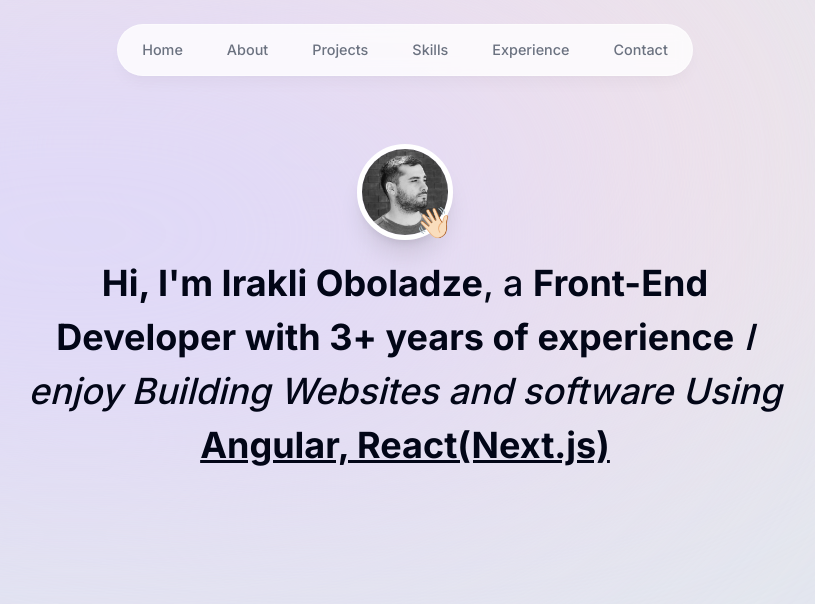
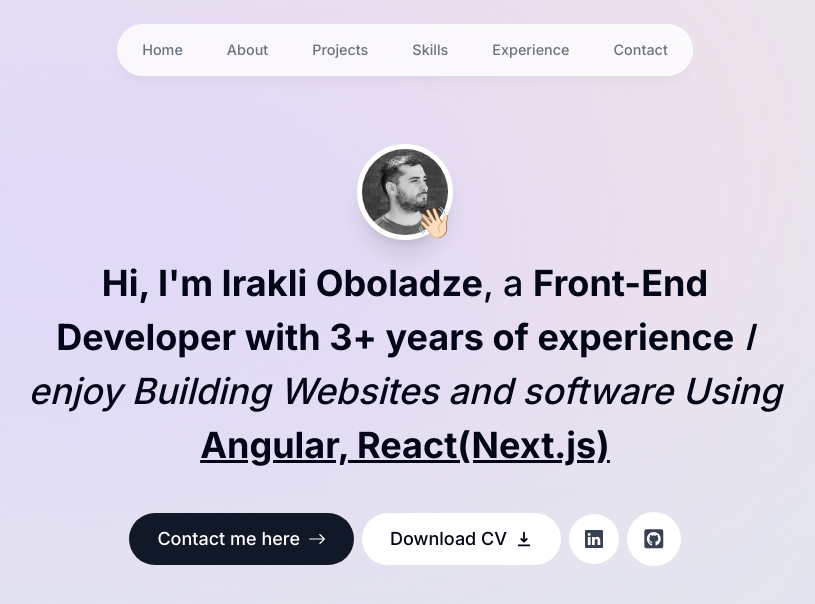
Before and after one commit to IkaMastera/iraklas-portfolio-next.js, a Next.js app: page / in a window 1280 px wide. Shown: the top 604 px of the page, without its empty margins (235-1050 px from the left). Built offline with nearby package versions, Linux system fonts and the light colour scheme.

Commit message:
update: intro.tsx added buttons
added Buttons and animations for those buttons

```diff
--- a/components/intro.tsx
+++ b/components/intro.tsx
@@ -3,6 +3,10 @@
 import Image from 'next/image'
 import React from 'react'
 import { motion } from 'framer-motion'
+import Link from 'next/link'
+import { BsArrowRight, BsLinkedin } from "react-icons/bs"
+import { HiDownload} from "react-icons/hi"
+import { FaGithubSquare } from 'react-icons/fa'
 
 export default function Intro() {
   return (
@@ -47,7 +51,6 @@
        font-medium !leading-[1.5] sm:text-4xl'
        initial = {{ opacity: 0, y: 100}}
        animate = {{ opacity: 1, y: 0}}
-
        >
         <span className='font-bold'>
           Hi, I'm Irakli Oboladze
@@ -62,6 +65,31 @@
          {" "}
          <span className='font-bold underline'>Angular, React(Next.js)</span>
       </motion.p>
+
+      <motion.div className='flex flex-col sm:flex-row items-center justify-center gap-2 px-4
+      text-lg font-medium'
+      initial={{ opacity: 0, y: 100 }}
+      animate={{ opacity: 1, y: 0 }}
+      transition={{
+        delay: 0.1,
+      }}
+      >
+        <Link href="#contact" className='bg-gray-900 text-white px-7 py-3
+         flex items-center gap-2 rounded-full
+         outline-none focus:scale-110 hover:scale-110 hover:bg-gray-950 active:scale-105 transition'
+         >
+            Contact me here <BsArrowRight />
+        </Link>
+        <a href="" className='bg-white px-7 py-3 flex items-center gap-2 rounded-full'>
+            Download CV <HiDownload />
+        </a>
+        <a className='bg-white p-4 flex items-center text-gray-700 gap-2 rounded-full'>
+            <BsLinkedin />
+        </a>
+        <a className='bg-white p-4 text-gray-700 flex items-center gap-2 rounded-full text-[1.35rem]'>
+            <FaGithubSquare />
+        </a>
+      </motion.div>
     </section>
   )
 }
```
